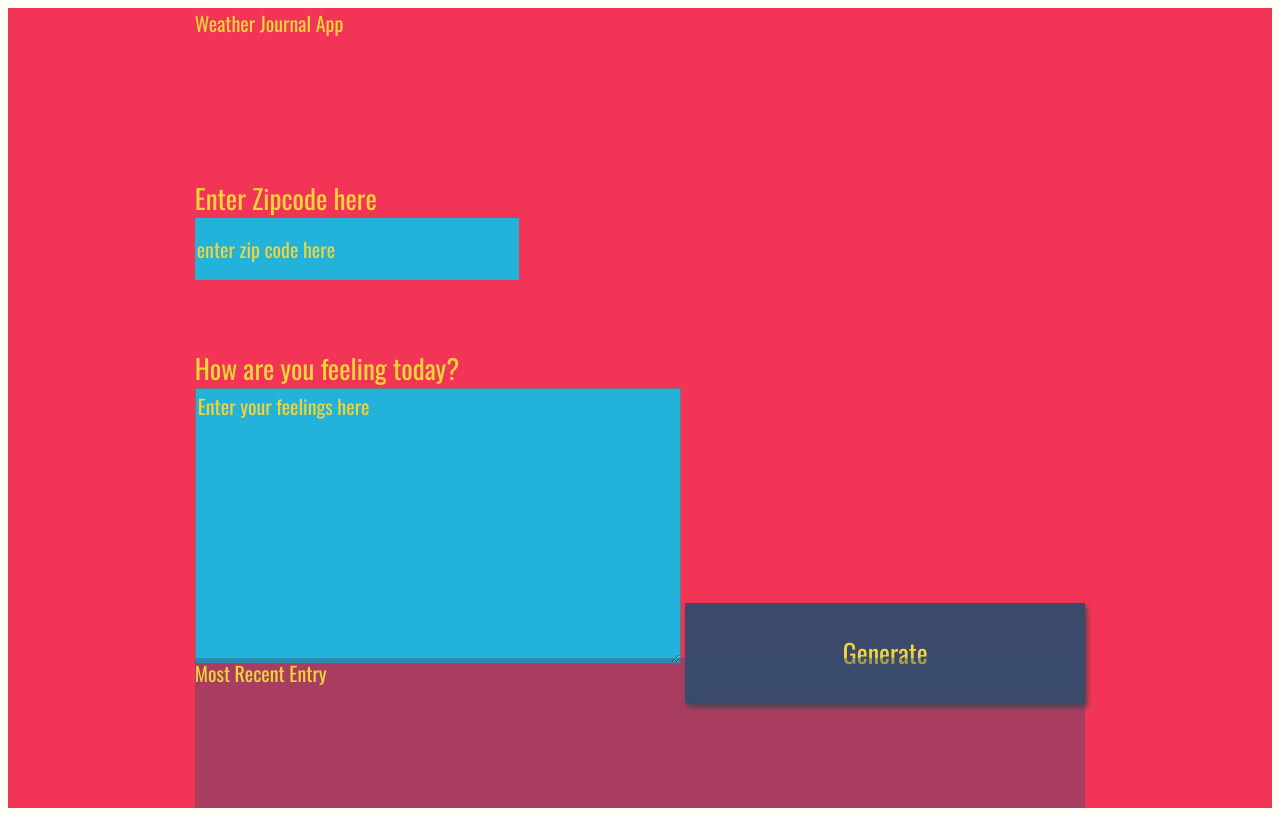
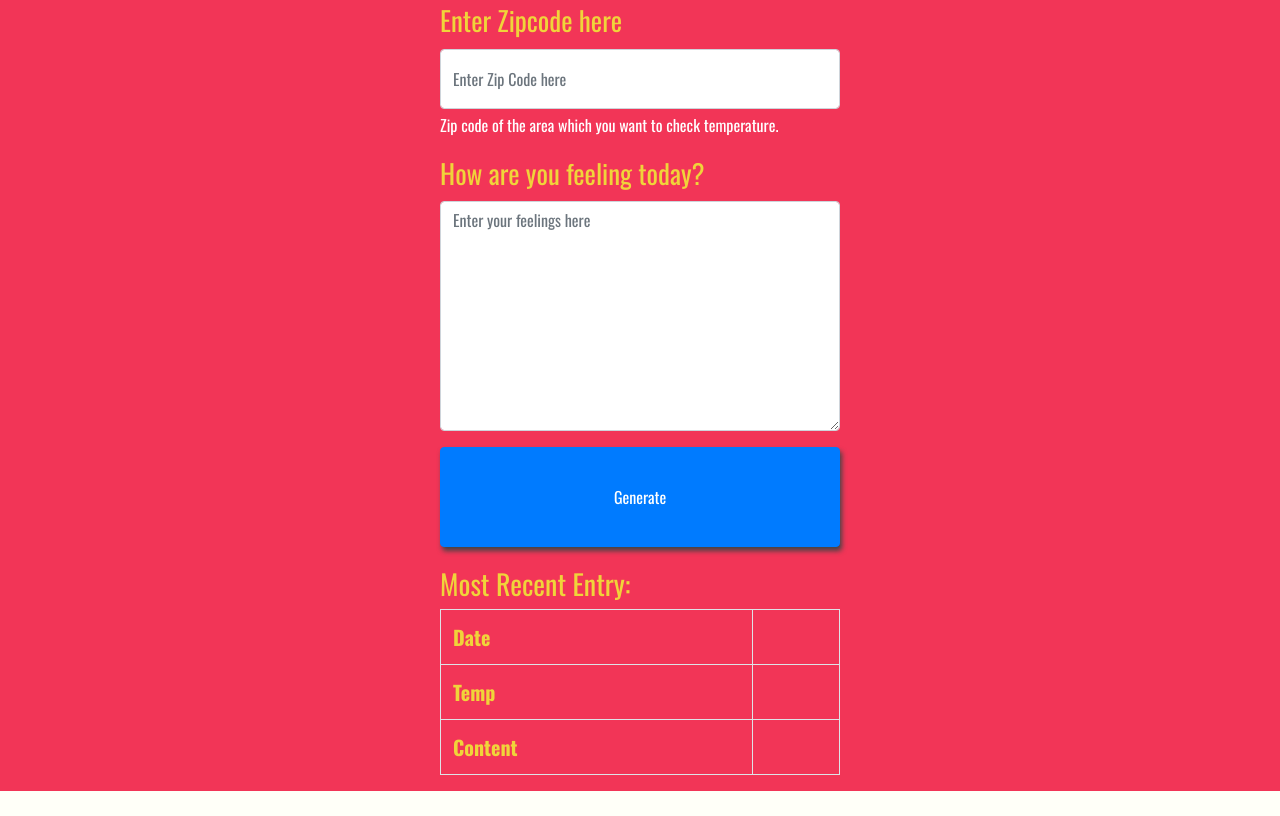
Before and after one commit to chandan1794/FEND_WJA, a plain HTML site: page website/index.html in a window 1280 px wide. Drawn offline with nearby package versions, Linux system fonts and the light colour scheme; no server answers; a web font is replaced by a local one.

Commit message:
style: add style to the form

```diff
--- a/website/index.html
+++ b/website/index.html
@@ -4,30 +4,42 @@
 <meta charset="UTF-8">
 <title>Weather Journal</title>
 <link href="https://fonts.googleapis.com/css?family=Oswald:400,600,700|Ranga:400,700&display=swap" rel="stylesheet">
+<link rel="stylesheet" href="https://maxcdn.bootstrapcdn.com/bootstrap/4.0.0/css/bootstrap.min.css" integrity="sha384-Gn5384xqQ1aoWXA+058RXPxPg6fy4IWvTNh0E263XmFcJlSAwiGgFAW/dAiS6JXm" crossorigin="anonymous">
 <link rel="stylesheet" href="style.css">
 </head>
  <body>
-<div id = "app">
-  <div class ="holder headline">
-    Weather Journal App
-  </div>
-  <div class ="holder zip">
-    <label for="zip">Enter Zipcode here</label>
-    <input type="text" id="zip" placeholder="enter zip code here">
-  </div>
-  <div class ="holder feel">
-    <label for="feelings">How are you feeling today?</label>
-    <textarea class= "myInput" id="feelings" placeholder="Enter your feelings here" rows="9" cols="50"></textarea>
-    <button id="generate" type = "submit"> Generate </button>
-  </div>
-  <div class ="holder entry">
-    <div class = "title">Most Recent Entry</div>
-   <div id = "entryHolder">
-    <div id = "date"></div>
-   <div id = "temp"></div>
-   <div id = "content"></div>
-  </div>
-  </div>
+  <div id = "app">
+    <form>
+      <div class="form-group">
+        <label for="zip">Enter Zipcode here</label>
+        <input type="text" class="form-control" id="zip" aria-describedby="zipHelp" placeholder="Enter Zip Code here">
+        <small id="zipHelp" class="form-text text-muted">Zip code of the area which you want to check temperature.</small>
+      </div>
+      <div class="form-group">
+        <label for="feelings">How are you feeling today?</label>
+        <textarea class="form-control" id="feelings" placeholder="Enter your feelings here" rows="9"></textarea>
+      </div>
+      <button type="button" class="btn btn-primary" id="generate">Generate</button>
+    </form>
+    <div>
+      <h3>Most Recent Entry:</h3>
+      <table class="table table-bordered">
+          <tbody>
+            <tr>
+              <th>Date</th>
+              <td id="date"></td>
+            </tr>
+            <tr>
+              <th>Temp</th>
+              <td id="temp"></td>
+            </tr>
+            <tr>
+              <th>Content</th>
+              <td id="content"></td>
+            </tr>
+          </tbody>
+      </table>
+    </div>
   </div>
 <script src="app.js" type="text/javascript"></script>
 
--- a/website/style.css
+++ b/website/style.css
@@ -7,7 +7,7 @@ body{
     display: grid;
     grid-auto-rows: minmax(150px, auto);
     /* grid-template-columns:  */
-    height:100vh;
+    /* height:100vh; */
     background: #f23557;
     color: #f0d43a;
     justify-content: center;
@@ -45,6 +45,10 @@ body{
 }
 .title{
 
+}
+
+#zipHelp {
+    color: white !important;
 }
 
 /*  Basic Styling To Override Default For Basic HTML Elements */
```
